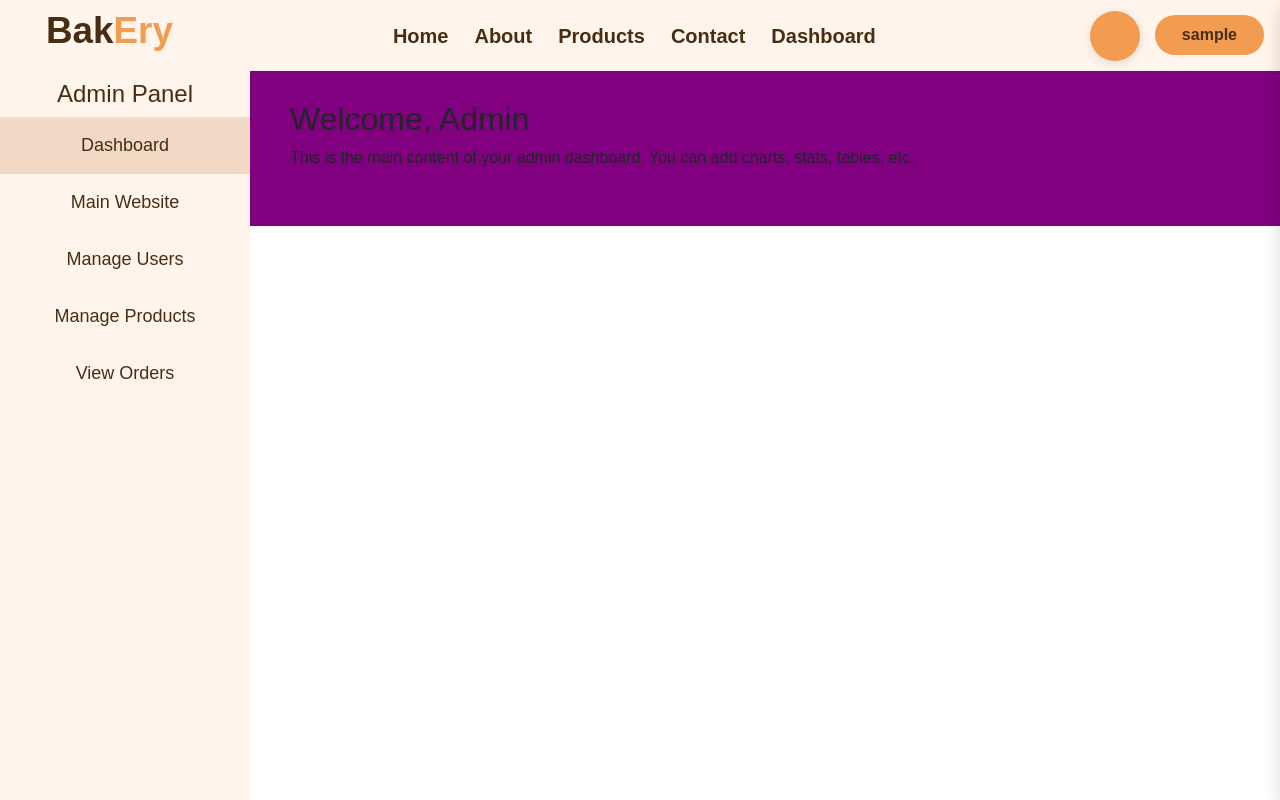
After one commit to Duaa-Hammad/Bakery-Shop, a Flask app: page /dashboard in a window 1280 px wide. The commit adds this page. Run offline with Flask 3, Linux system fonts and the light colour scheme; the visitor is signed in with stand-in values (Sample User, id 1); some libraries are stand-ins or nearby versions; some web fonts are replaced.

Commit message:
Created Dashboard Page + Main Layout + DB Management File

```diff
--- a/app.py
+++ b/app.py
@@ -1,8 +1,14 @@
 from flask import Flask, render_template, request, redirect, url_for, session
 from datetime import timedelta
+import _sqlite3
 
 app = Flask(__name__)
 app.secret_key = "supersecret"
+
+def connect_db():
+    conn = _sqlite3.connect("users.db")
+    conn.row_factory = _sqlite3.Row
+    return conn
 
 app.permanent_session_lifetime = timedelta(days=5)
 
@@ -29,6 +35,7 @@ def login():
         # store the username and password in the session
         # dic key = value
         session["username"] = request.form["username"]
+        session["email"] = request.form["email"]
         session["password"] = request.form["password"]
         return redirect(url_for("index"))
 
@@ -39,4 +46,16 @@ def logout():
     session.pop("password", None)
     return redirect(url_for("index"))
 
+@app.route("/dashboard")
+def dashboard():
+    if "username" in session:
+        username = session["username"]
+        return render_template("dashboard.html", sentence=username)
+    else:
+        return redirect(url_for("login"))
+
+
+@app.route("/test")
+def test():
+    return render_template("test.html")
 app.run(debug=True)
--- /dev/null
+++ b/static/dashboard.css
@@ -0,0 +1,55 @@
+:root {
+    --yellow: #fcd978;
+    --main-orange: #f29c52;
+    --main-brown: #492d13;
+    --link-color: #493d13;
+    --home-bg-color: #fff5ed;
+}
+.dashboard-page body {
+    min-height: 100vh;
+    display: flex;
+    overflow-x: hidden;
+}
+
+/* sidebar */
+.dashboard-page .sidebar {
+    position: fixed;
+    top: 60px; /* according to the navbar height */
+    left: 0;
+    height: calc(100vh - 60px); /* so it doesn't cover the navbar */
+    width: 250px;
+    /* background-color: #1a71c7; */
+    background-color: var(--home-bg-color);
+    z-index: 1020; /* less than the navbar */
+    padding-top: 20px; /* if you like */
+}
+
+.dashboard-page .sidebar a {
+    color: var(--main-brown) !important;
+    display: block;
+    padding: 15px 20px;
+    text-decoration: none;
+    font-weight: 500;
+    font-size: 18px;
+}
+.sidebar h4{
+    color: var(--main-brown) !important;
+}
+.dashboard-page .sidebar a:hover,
+.dashboard-page .sidebar a.active {
+    background-color: #f2d9c5;
+    color: var(--main-brown);
+}
+
+.dashboard-page .content {
+    margin-top: 60px;
+    margin-left: 250px; /* for the space next to the sidebar */
+    padding: 40px;
+    width: calc(100% - 250px); /* make sure the width doesn't exceed the window */
+    overflow-y: auto; /* allow vertical scrolling if content is long */
+    background-color: purple;
+}
+
+nav{
+    background-color: var(--home-bg-color) !important;
+}
--- a/static/main.css
+++ b/static/main.css
@@ -8,7 +8,7 @@
     scroll-behavior: smooth;
     list-style: none;
     text-decoration: none;
-    text-transform: capitalize;
+    /* text-transform: capitalize; */
 }
 
 body {
@@ -41,8 +41,13 @@ a:hover {
 } */
 
 .main-nav {
-    /* background-color: #fff5ed; */
-    background-color: white;
+    position: fixed;
+    top: 0;
+    left: 0;
+    width: 100%;
+    z-index: 1030; /* رقم عالي لأنه الـ navbar مهم */
+    background-color: white; /* لو الخلفية شفافة رح تلاقي المشكلة */
+    margin-bottom: 60px;
 }
 
 .my-btn {
@@ -270,7 +275,7 @@ a:hover {
     height: 100%;
     background-color: white;
     box-shadow: -2px 0 5px rgba(0, 0, 0, 0.1);
-    z-index: 1000;
+    z-index: 20000;
     transform: translateX(100%);
     transition: transform 0.3s ease-in-out;
 }
--- a/static/main.js
+++ b/static/main.js
@@ -3,18 +3,19 @@ $(function () {
   function setSliderHeight() {
     var winH = window.innerHeight, // More accurate than $(window).height()
       navH = $("nav").innerHeight();
-    $(".slider, .carousel-item").height(winH - navH);
+    $(".slider, .carousel-item").height(winH + navH);
   }
   setSliderHeight();
   $(window).resize(setSliderHeight);
   // -----------------------------------------------------------------------------------------
 
   // To show the cart drawer when the cart icon is clicked
-  $(".cart-icon").on("click", function (e) {
-    e.preventDefault();
+  $(document).ready(
+    function(){
+    $(".cart-icon").on("click", function () {
     $("#cartDrawer").addClass("open");
-  });
-
+  })
+});
   // Close the drawer when clicking the close button
   window.closeCart = function () {
     $("#cartDrawer").removeClass("open");
--- /dev/null
+++ b/templates/dashboard.html
@@ -0,0 +1,23 @@
+{% extends "layout.html" %}
+
+{% block head_extra %}
+    <link rel="stylesheet" href="{{ url_for('static', filename='dashboard.css') }}">
+{% endblock %}
+
+{% block content %}
+<div class="dashboard-page">
+    <div class="sidebar text-center">
+        <h4 class="text-center text-light">Admin Panel</h4>
+        <a href="{{ url_for('dashboard') }}" class="active">Dashboard</a>
+        <a href="{{ url_for('index') }}">Main Website</a>
+        <a href="#">Manage Users</a>
+        <a href="#">Manage Products</a>
+        <a href="#">View Orders</a>
+    </div>
+
+    <div class="content">
+        <h2>Welcome, Admin</h2>
+        <p>This is the main content of your admin dashboard. You can add charts, stats, tables, etc.</p>
+    </div>
+</div>
+{% endblock %}
--- /dev/null
+++ b/templates/layout.html
@@ -0,0 +1,115 @@
+<!DOCTYPE html>
+<html lang="en">
+
+<head>
+    <meta charset="UTF-8">
+    <meta name="viewport" content="width=device-width, initial-scale=1.0">
+    <title>Bakery Shop</title>
+    <!-- css bootstrap file -->
+    <link rel="stylesheet" href="{{ url_for('static', filename='bootstrap/css/bootstrap.min.css') }}">
+    <!-- Font Awesome css file -->
+    <link rel="stylesheet" href="{{ url_for('static', filename='Font Awesome/all.min.css') }}">
+    <!-- Outfit Font -->
+    <link rel="stylesheet" href="{{ url_for('static', filename='Fonts/Outfit.css') }}">
+    <!-- my css file -->
+    <link rel="stylesheet" href="{{ url_for('static', filename='main.css') }}">
+
+
+    {% block head_extra %}{% endblock %}
+    <!-- Website icon -->
+    <link rel="website icon" href="{{ url_for('static', filename='images/cupcake-two.png') }}">
+</head>
+
+<body>
+    <!-- ------------------Start Navbar------------------ -->
+    <nav class="navbar navbar-expand-lg navbar-light main-nav">
+        <a class="navbar-brand" href="#">
+            <span>Bak</span><span>Ery</span>
+        </a>
+        <!-- Start toggle button -->
+        <button class="navbar-toggler" type="button" data-toggle="collapse" data-target="#navbarSupportedContent"
+            aria-controls="navbarSupportedContent" aria-expanded="false" aria-label="Toggle navigation">
+            <span class="navbar-toggler-icon"></span>
+        </button>
+        <!-- End toggle button -->
+        <div class="collapse navbar-collapse" id="navbarSupportedContent">
+            <ul class="navbar-nav mx-auto">
+                <li class="nav-card active">
+                    <a class="nav-link" href="#">Home <span class="sr-only">(current)</span></a>
+                </li>
+                <li class="nav-card">
+                    <a class="nav-link" href="#">About</a>
+                </li>
+                <li class="nav-card">
+                    <a class="nav-link" href="#">Products</a>
+                </li>
+                <li class="nav-card">
+                    <a class="nav-link" href="#">Contact</a>
+                </li>
+
+                <li class="nav-card">
+                    <a class="nav-link" href="{{url_for('dashboard')}}">Dashboard</a>
+                </li>
+            </ul>
+            <button class="cart-icon">
+                <i class="fa-solid fa-cart-shopping"></i>
+            </button>
+            {# Start Jinja2 Syntax #}
+            {% if username != None %}
+            <div class="my-2 my-lg-0">
+                <a href="#" class="auth btn my-btn my-2 my-sm-0 d-sm-inline-block">{{ sentence }}</a>
+            </div>
+            {% else %}
+                <div class="my-2 my-lg-0">
+                    <a href="{{ url_for('sign_up') }}" class="auth btn my-btn my-2 my-sm-0 d-sm-inline-block">{{ sentence }}</a>
+                </div>
+            {% endif %}
+            {# End Jinja2 Syntax #}
+        </div>
+    </nav>
+    <!-- ------------------End Navbar------------------ -->
+
+    {% block content %}
+
+    {% endblock %}
+
+        <!-- ------------------Start Cart Drawer------------------ -->
+    <div id="cartDrawer" class="cart-drawer bg-white shadow p-3">
+        <div class="d-flex justify-content-between align-items-center">
+            <h5>Your Cart</h5>
+            <button onclick="closeCart()" class="btn btn-sm btn-secondary">
+                <i class="fa-solid fa-xmark"></i>
+            </button>
+        </div>
+        <hr>
+        <div id="cartItems">
+            <!-- Products -->
+            <div class="d-flex align-items-center mb-3">
+                <img src="../static/images/blueberry-muffin-image-3.png" class="rounded" alt="blueberry-muffin">
+                <div class="ml-2">
+                    <strong>Blueberry Muffin</strong>
+                    <p class="text-muted mb-0">$2.00 USD</p>
+                    <button class="btn btn-sm btn-danger">Remove</button>
+                </div>
+                <input type="number" value="1" class="form-control form-control-sm ml-auto" style="width: 60px;">
+            </div>
+        </div>
+        <hr>
+        <div class="d-flex justify-content-between">
+            <strong>Subtotal</strong>
+            <strong>$2.00 USD</strong>
+        </div>
+        <button class="btn btn-warning btn-block mt-3">Continue to Checkout</button>
+    </div>
+    <!-- ------------------End Cart Drawer------------------ -->
+
+
+    <!-- ----------------------------------------------- -->
+    <script src="https://code.jquery.com/jquery-3.5.1.min.js"></script>
+    <script src="https://cdn.jsdelivr.net/npm/popper.js@1.16.1/dist/umd/popper.min.js"></script>
+    <script src="{{ url_for('static', filename='bootstrap/js/bootstrap.min.js') }}"></script>
+    <script src="{{ url_for('static', filename='Font Awesome/all.min.js') }}"></script>
+    <script src="{{ url_for('static', filename='main.js') }}"></script>
+</body>
+
+</html>
```
Also changed, not shown: models/db_management.py (added, +78 -0 lines), templates/index.html (+4 -106 lines).
